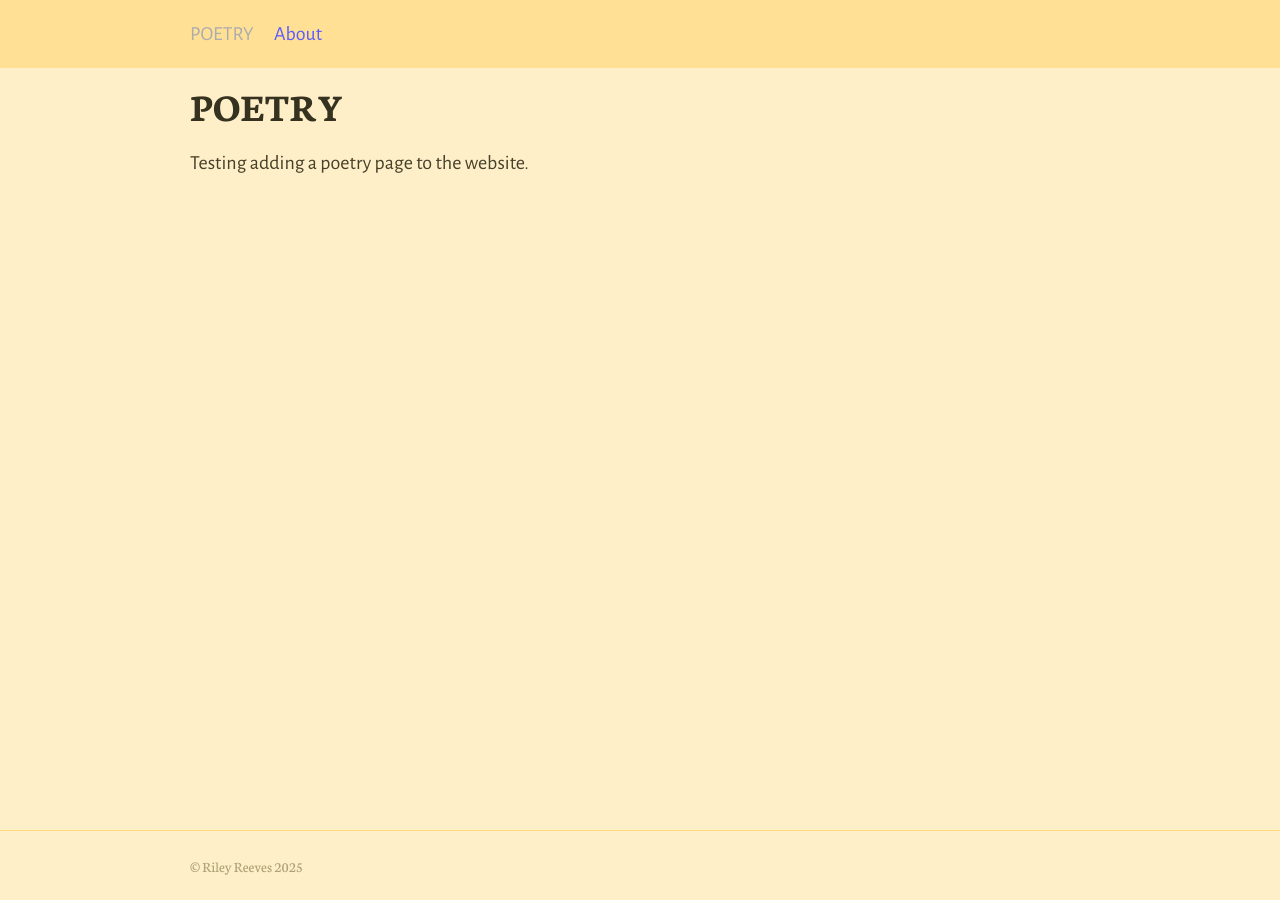
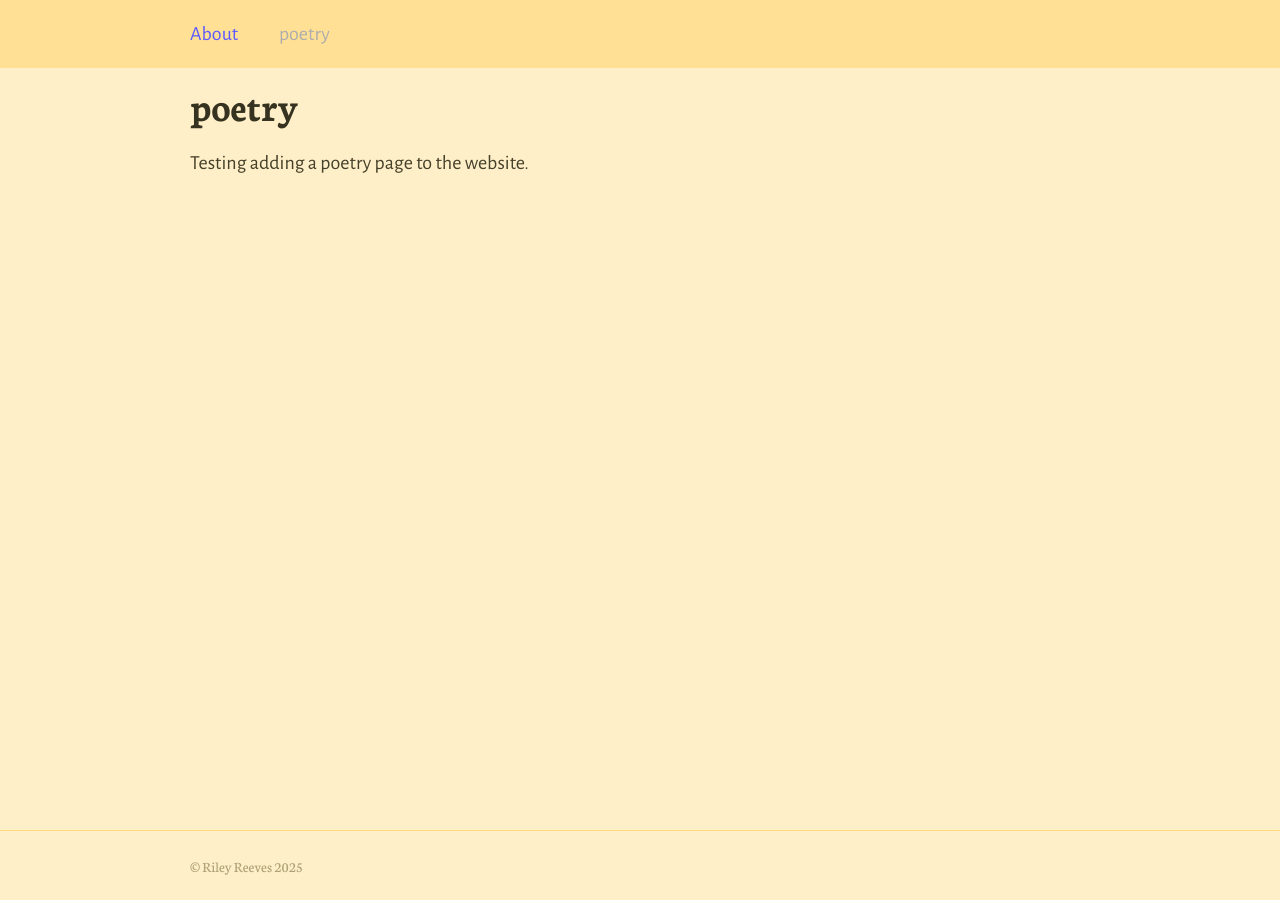
Before and after one commit to rileyjreeves/rileyjreeves.github.io, a Jekyll site: the page built from poetry.markdown, in a window 1280 px wide. Built offline with Jekyll 4.4.1, drawn with Linux system fonts in a browser that asks for light colours.

```diff
--- a/POETRY.markdown
+++ b/poetry.markdown
@@ -1,7 +1,7 @@
 ---
 layout: page
-title: "POETRY"
-permalink: /POETRY/
+title: "poetry"
+permalink: /poetry/
 ---
 
 Testing adding a poetry page to the website.
```
